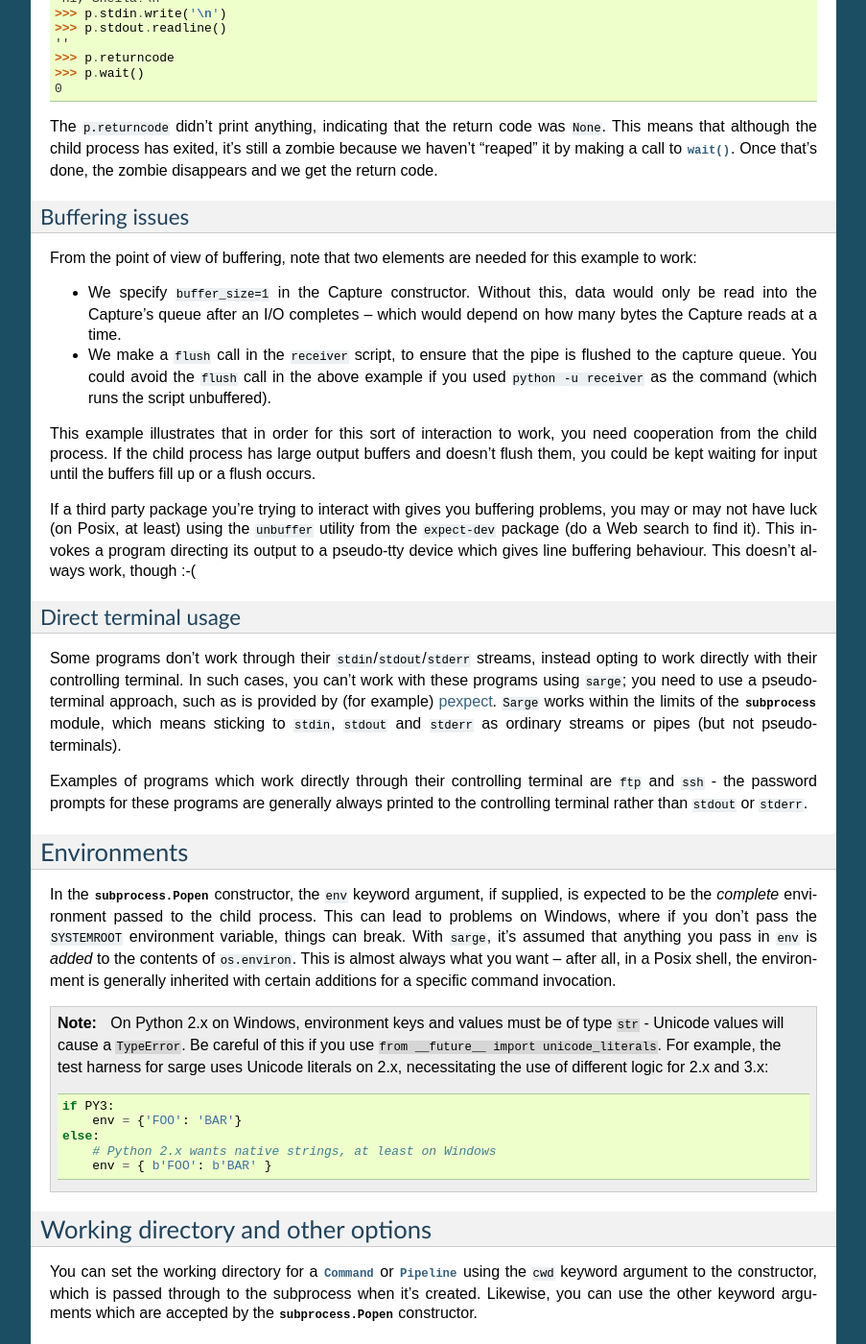
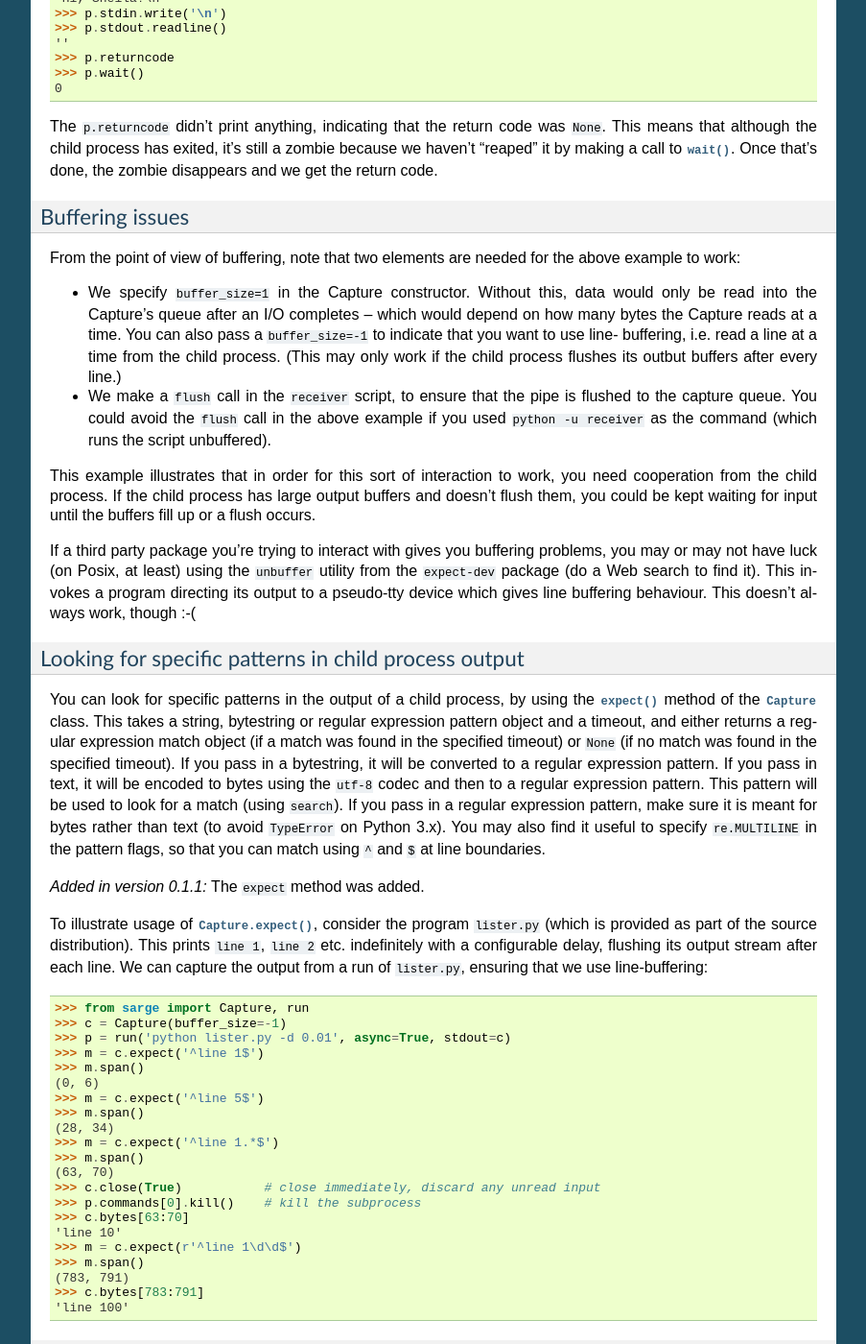
Before and after one commit to vsajip/sarge, a Sphinx documentation site: the page built from docs/tutorial.rst, in a window 1280 px wide and 1400 px high, scrolled down 6061 px. Shown: the whole window at 96% size, without its empty margins (198-1101 px from the left). Built offline with Sphinx 7.4.7, drawn with Linux system fonts in a browser that asks for light colours; formulas are drawn with MathJax 3; some of the changed text lies outside the part shown.

Commit message:
Updated documentation.

```diff
--- a/docs/conf.py
+++ b/docs/conf.py
@@ -50,7 +50,7 @@ copyright = u'2012, Vinay Sajip'
 # The short X.Y version.
 version = '0.1'
 # The full version, including alpha/beta/rc tags.
-release = '0.1.1dev'
+release = '0.1.1'
 
 # The language for content autogenerated by Sphinx. Refer to documentation
 # for a list of supported languages.
--- a/docs/overview.rst
+++ b/docs/overview.rst
@@ -224,13 +224,16 @@ Change log
 
 Released: Not yet.
 
-- Experimental ``expect`` method added to ``Capture`` class.
+- ``expect`` method added to ``Capture`` class, to allow searching
+  for specific patterns in subprocess output streams.
 
 - added ``terminate``, ``kill`` and ``poll`` methods to ``Command``
   class to operate on the wrapped subprocess.
 
 - ``Command.run`` now propagates exceptions which occur while spawning
   subprocesses.
+
+- Fixed issue #4: ``shell_shlex`` does not split on ``@``.
 
 - Fixed issue #3: ``run`` et al now accept commands as lists, just as
   ``subprocess.Popen`` does.
--- a/docs/tutorial.rst
+++ b/docs/tutorial.rst
@@ -147,7 +147,7 @@ input::
     >>> shell_quote('"ab?"')
     '\'"ab?"\''
     >>> shell_quote("'ab?'")
-    "'ab?'"
+    '"\'ab?\'"'
 
 This function is used internally by :func:`shell_format`, so you shouldn't need
 to call it directly except in unusual cases.
@@ -388,11 +388,14 @@ Buffering issues
 ^^^^^^^^^^^^^^^^
 
 From the point of view of buffering, note that two elements are needed for
-this example to work:
+the above example to work:
 
 * We specify ``buffer_size=1`` in the Capture constructor. Without this,
   data would only be read into the Capture's queue after an I/O completes --
-  which would depend on how many bytes the Capture reads at a time.
+  which would depend on how many bytes the Capture reads at a time. You can
+  also pass a ``buffer_size=-1`` to indicate that you want to use line-
+  buffering, i.e. read a line at a time from the child process. (This may only
+  work if the child process flushes its outbut buffers after every line.)
 * We make a ``flush`` call in the ``receiver`` script, to ensure that the pipe
   is flushed to the capture queue. You could avoid the  ``flush`` call in the
   above example if you used ``python -u receiver`` as the command (which runs
@@ -408,6 +411,55 @@ problems, you may or may not have luck (on Posix, at least) using the
 ``unbuffer`` utility from the ``expect-dev`` package (do a Web search to find
 it). This invokes a program directing its output to a pseudo-tty device which
 gives line buffering behaviour. This doesn't always work, though :-(
+
+Looking for specific patterns in child process output
+^^^^^^^^^^^^^^^^^^^^^^^^^^^^^^^^^^^^^^^^^^^^^^^^^^^^^
+
+You can look for specific patterns in the output of a child process, by using
+the :meth:`~Capture.expect` method of the :class:`Capture` class. This takes a
+string, bytestring or regular expression pattern object and a timeout, and
+either returns a regular expression match object (if a match was found in the
+specified timeout) or ``None`` (if no match was found in the specified
+timeout). If you pass in a bytestring, it will be converted to a regular
+expression pattern. If you pass in text, it will be encoded to bytes using the
+``utf-8`` codec and then to a regular expression pattern. This pattern will be
+used to look for a match (using ``search``). If you pass in a regular
+expression pattern, make sure it is meant for bytes rather than text (to avoid
+``TypeError`` on Python 3.x). You may also find it useful to specify
+``re.MULTILINE`` in the pattern flags, so that you can match using ``^`` and
+``$`` at line boundaries.
+
+.. versionadded:: 0.1.1
+   The ``expect`` method was added.
+
+To illustrate usage of :meth:`Capture.expect`, consider the program
+``lister.py`` (which is provided as part of the source distribution). This
+prints ``line 1``, ``line 2`` etc. indefinitely with a configurable delay,
+flushing its output stream after each line. We can capture the output from a
+run of ``lister.py``, ensuring that we use line-buffering::
+
+    >>> from sarge import Capture, run
+    >>> c = Capture(buffer_size=-1)
+    >>> p = run('python lister.py -d 0.01', async=True, stdout=c)
+    >>> m = c.expect('^line 1$')
+    >>> m.span()
+    (0, 6)
+    >>> m = c.expect('^line 5$')
+    >>> m.span()
+    (28, 34)
+    >>> m = c.expect('^line 1.*$')
+    >>> m.span()
+    (63, 70)
+    >>> c.close(True)           # close immediately, discard any unread input
+    >>> p.commands[0].kill()    # kill the subprocess
+    >>> c.bytes[63:70]
+    'line 10'
+    >>> m = c.expect(r'^line 1\d\d$')
+    >>> m.span()
+    (783, 791)
+    >>> c.bytes[783:791]
+    'line 100'
+
 
 Direct terminal usage
 ^^^^^^^^^^^^^^^^^^^^^
--- a/lister.py
+++ b/lister.py
@@ -1,3 +1,9 @@
+# -*- coding: utf-8 -*-
+#
+# Copyright (C) 2013 Vinay M. Sajip. See LICENSE for licensing information.
+#
+# Part of the test harness for sarge: Subprocess Allegedly Rewards Good Encapsulation :-)
+#
 import logging
 import optparse
 import os
--- a/test_sarge.py
+++ b/test_sarge.py
@@ -1,6 +1,6 @@
 # -*- coding: utf-8 -*-
 #
-# Copyright (C) 2012 Vinay M. Sajip. See LICENSE for licensing information.
+# Copyright (C) 2012-2013 Vinay M. Sajip. See LICENSE for licensing information.
 #
 # Test harness for sarge: Subprocess Allegedly Rewards Good Encapsulation :-)
 #
```
Also changed, not shown: docs/reference.rst (+33 -0 lines), sarge/__init__.py (+5 -5 lines).
